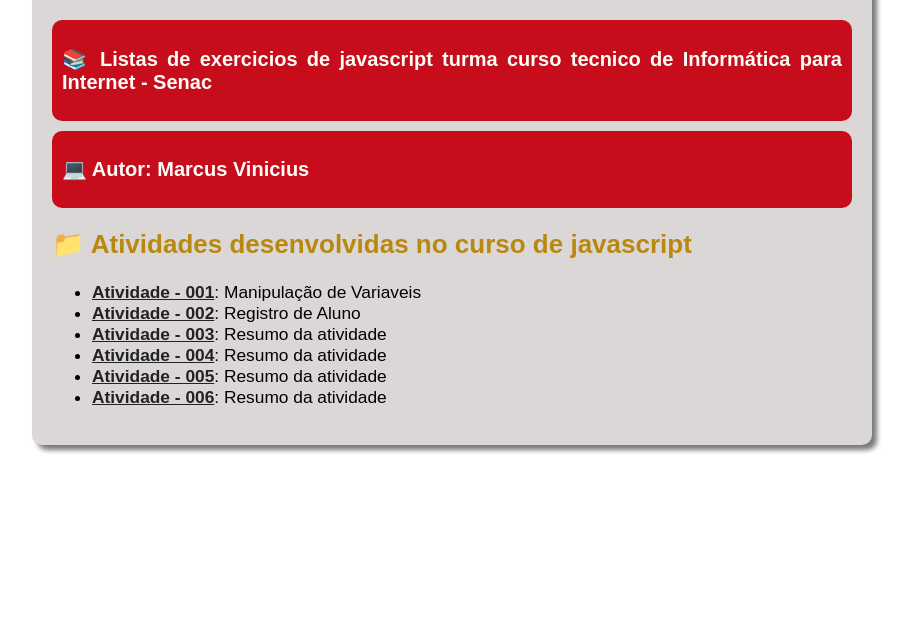
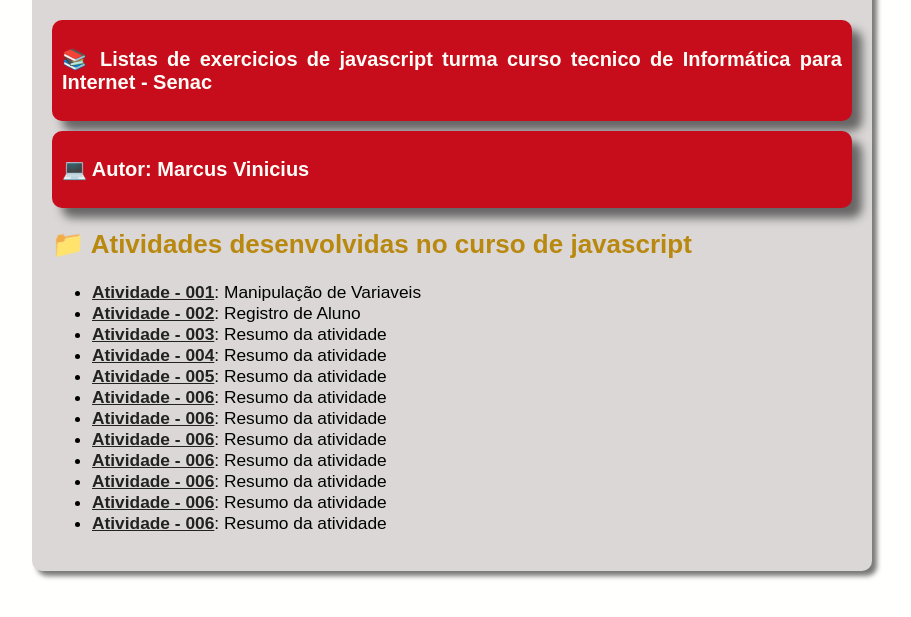
Before and after one commit to Vinidoddi/javascript, a plain HTML site: page atividades/index.html in a window 1280 px wide. Shown: the part 93-710 px from the top of the page, without its empty margins (188-1099 px from the left). Drawn offline with Linux system fonts and the light colour scheme; files that its build step writes are made by us from their sources.

Commit message:
Added 6 new activities to the atividades page (generated by useblackbox.ai )

```diff
--- a/atividades/index.html
+++ b/atividades/index.html
@@ -29,6 +29,12 @@
             <li><a href="atividade-04.html">Atividade - 004</a>: Resumo da atividade</li>
             <li><a href="atividade-05.html">Atividade - 005</a>: Resumo da atividade</li>
             <li><a href="atividade-06.html">Atividade - 006</a>: Resumo da atividade</li>
+            <li><a href="atividade-07.html">Atividade - 006</a>: Resumo da atividade</li>
+            <li><a href="atividade-08.html">Atividade - 006</a>: Resumo da atividade</li>
+            <li><a href="atividade-09.html">Atividade - 006</a>: Resumo da atividade</li>
+            <li><a href="#">Atividade - 006</a>: Resumo da atividade</li>
+            <li><a href="#">Atividade - 006</a>: Resumo da atividade</li>
+            <li><a href="#">Atividade - 006</a>: Resumo da atividade</li>
         </ul>
 
     </main>
--- a/style.css
+++ b/style.css
@@ -31,6 +31,7 @@ aside {
     background-color: #c70d1c;
     padding: 10px;
     border-radius: 10px;
+    box-shadow: 10px 10px 10px rgba(0, 0, 0, 0.529);
     margin-bottom: 10px;
 }
 
```
Also changed, not shown: par_impar.html (added, +22 -0 lines).
